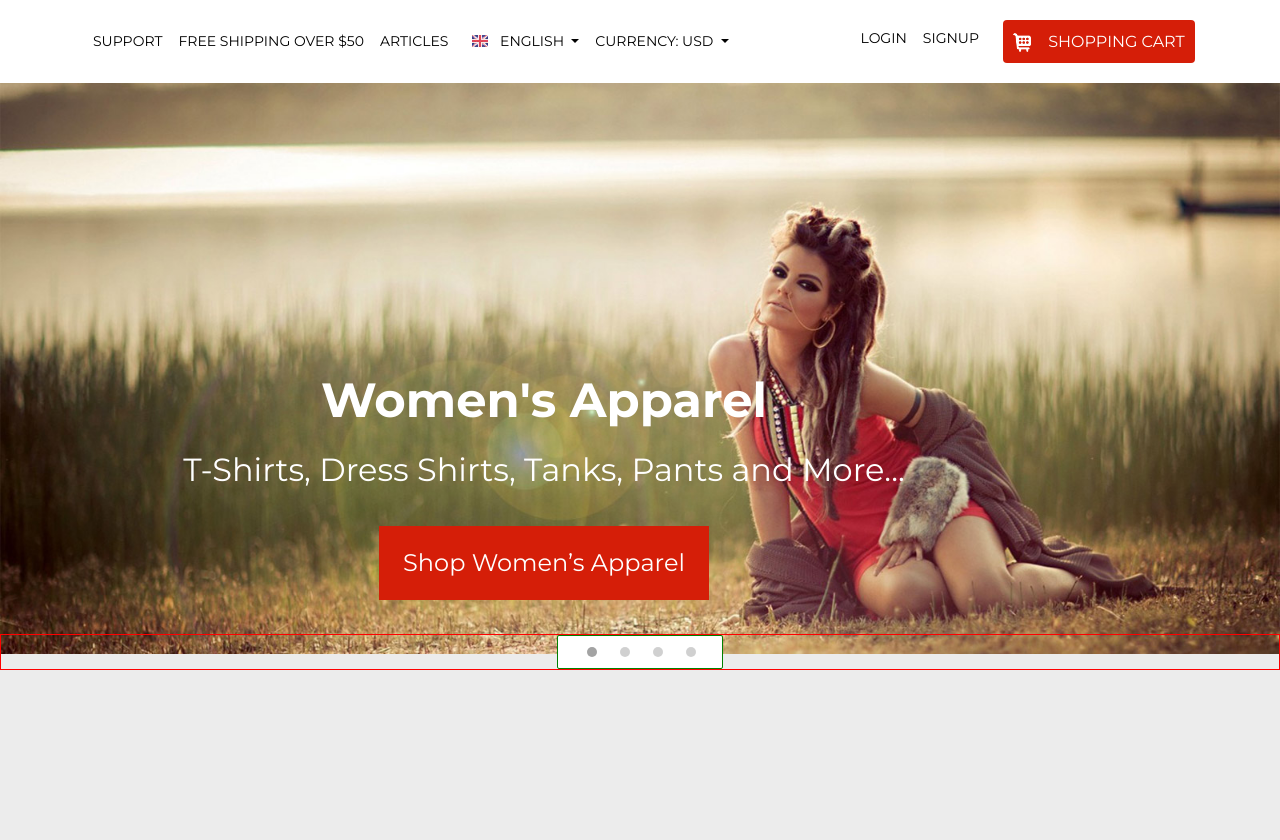
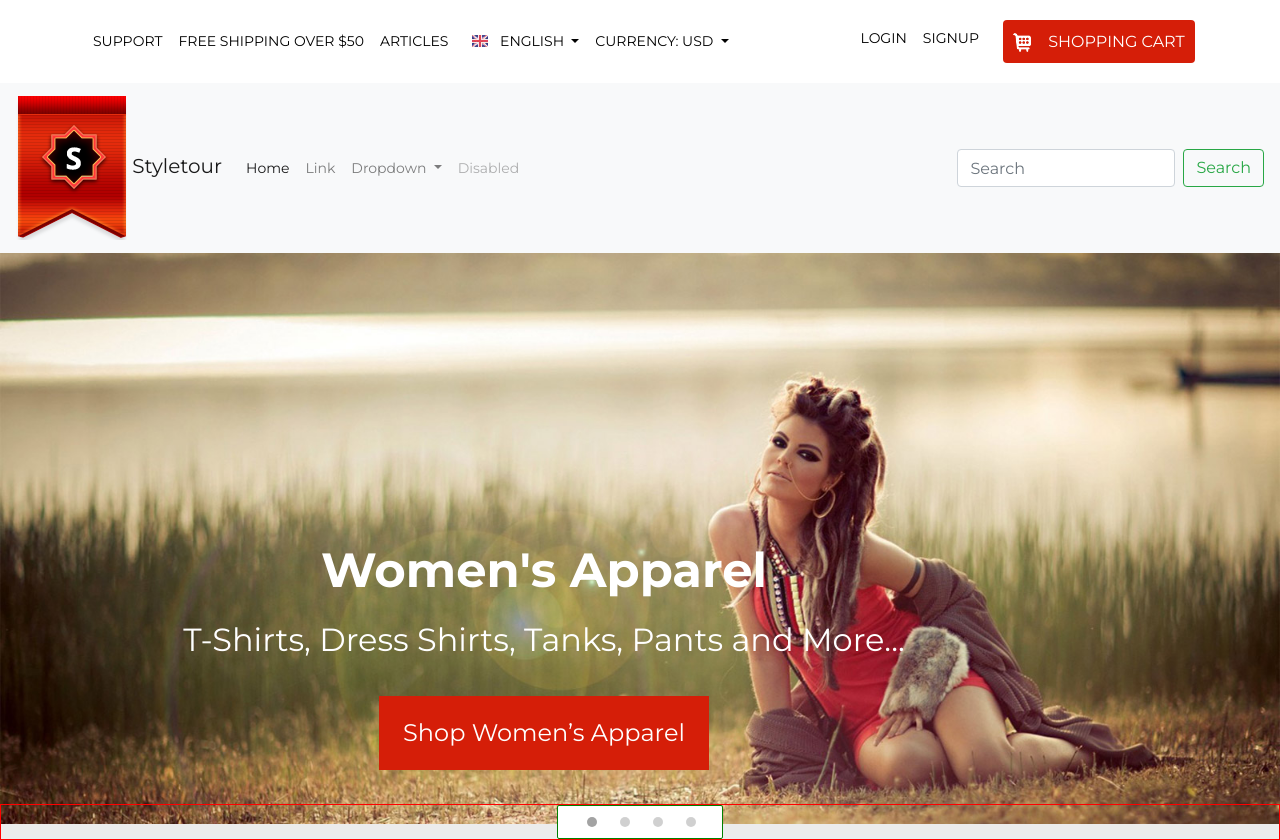
Before and after one commit to insignity/styletour, a plain HTML site: page index.html in a window 1280 px wide. Before the commit the page ends 800 px from the top, so only its background shows below. Drawn offline with nearby package versions, Linux system fonts and the light colour scheme.

Commit message:
Complete

```diff
--- a/css/style.css
+++ b/css/style.css
@@ -148,7 +148,6 @@ header .carousel-indicators li:last-of-type {
 
 /* #endregion */
 
-
 /* Large Devices, Wide Screens */
 @media only screen and (max-width : 1200px) {}
 
--- a/index.html
+++ b/index.html
@@ -102,7 +102,50 @@
       <div class="container-fluid">
         <div class="row">
           <div class="col px-0">
+            <!-- SLIDER PAUSE DATA-INTERVAL -->
             <div id="carouselExampleCaptions" class="carousel slide" data-ride="carousel" data-interval="1000000">
+
+              <nav class="navbar navbar-expand-lg navbar-light bg-light">
+                <a class="navbar-brand" href="#">
+                  <img src="./img/logo.png" alt="logo">
+                  <span>Styletour</span>
+                </a>
+                <button class="navbar-toggler" type="button" data-toggle="collapse" data-target="#bottomNav"
+                  aria-controls="bottomNav" aria-expanded="false" aria-label="Toggle navigation">
+                  <span class="navbar-toggler-icon"></span>
+                </button>
+
+                <div class="collapse navbar-collapse" id="bottomNav">
+                  <ul class="navbar-nav mr-auto">
+                    <li class="nav-item active">
+                      <a class="nav-link" href="#">Home <span class="sr-only">(current)</span></a>
+                    </li>
+                    <li class="nav-item">
+                      <a class="nav-link" href="#">Link</a>
+                    </li>
+                    <li class="nav-item dropdown">
+                      <a class="nav-link dropdown-toggle" href="#" role="button" data-toggle="dropdown"
+                        aria-expanded="false">
+                        Dropdown
+                      </a>
+                      <div class="dropdown-menu">
+                        <a class="dropdown-item" href="#">Action</a>
+                        <a class="dropdown-item" href="#">Another action</a>
+                        <div class="dropdown-divider"></div>
+                        <a class="dropdown-item" href="#">Something else here</a>
+                      </div>
+                    </li>
+                    <li class="nav-item">
+                      <a class="nav-link disabled">Disabled</a>
+                    </li>
+                  </ul>
+                  <form class="form-inline my-2 my-lg-0">
+                    <input class="form-control mr-sm-2" type="search" placeholder="Search" aria-label="Search">
+                    <button class="btn btn-outline-success my-2 my-sm-0" type="submit">Search</button>
+                  </form>
+                </div>
+              </nav>
+
               <div class="carousel-positioned">
                 <div class="indicator-styles">
                   <ol class="carousel-indicators">
@@ -113,6 +156,7 @@
                   </ol>
                 </div>
               </div>
+
               <div class="carousel-inner">
                 <div class="carousel-item active">
                   <img src="./img/slider.jpg" class="d-block w-100" alt="...">
```
